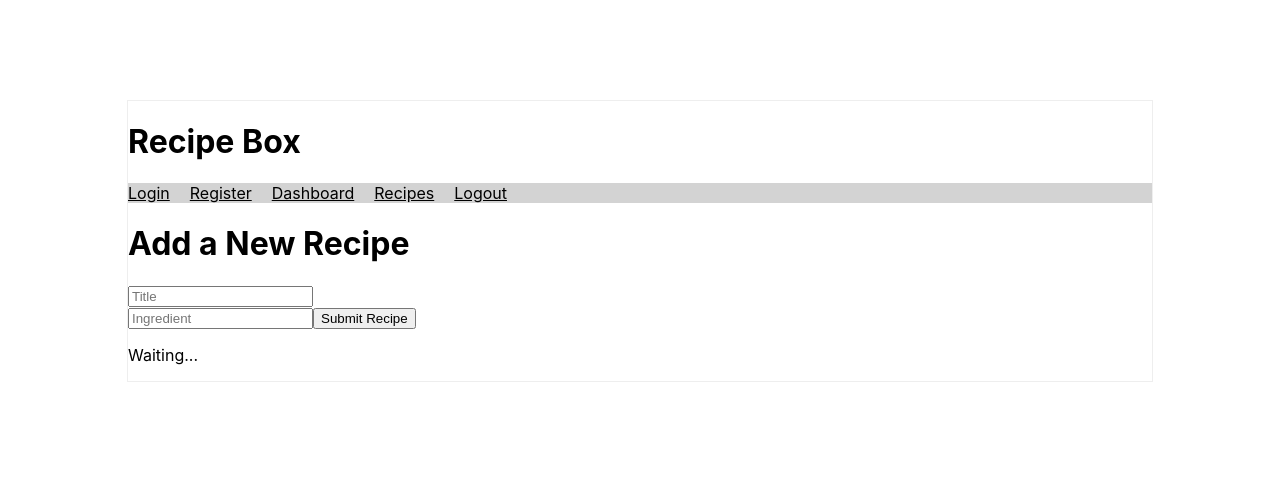
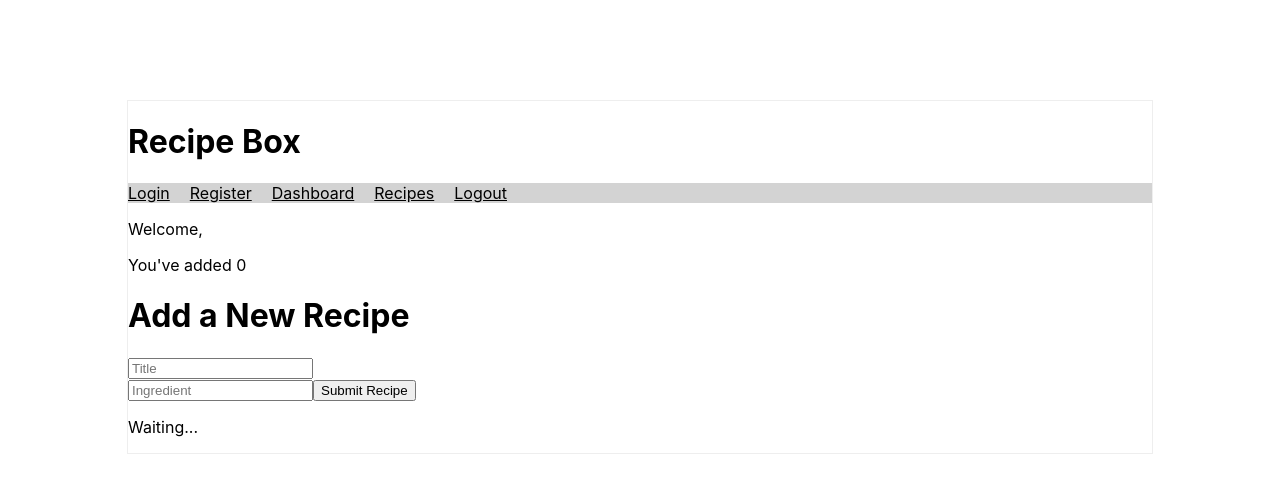
Before and after one commit to DGMarkel/recipe-box-client, a React (Create React App) app: page /dash in a window 1280 px wide. Shown: the top 492 px of the page. Built offline with nearby package versions, Linux system fonts and the light colour scheme.

Commit message:
pass user as prop to dashboard, add simple welcome to dash

```diff
--- a/src/App.js
+++ b/src/App.js
@@ -69,7 +69,7 @@ class App extends Component {
         <Route
           exact path="/dash"
           render = {
-            () => <DashBoard />
+            () => <DashBoard user={this.props.user}/>
           }
         />
       </div>
@@ -89,7 +89,8 @@ const mapDispatchToProps = dispatch => {
 
 const mapStateToProps = state => {
   return {
-    auth: state.user.auth
+    auth: state.user.auth,
+    user: state.user
   }
 }
 
--- a/src/components/Dashboard.jsx
+++ b/src/components/Dashboard.jsx
@@ -4,9 +4,12 @@ import RecipeSearch from './RecipeSearch'
 export default class DashBoard extends Component {
 
   render() {
+    console.log(this.props.user)
     return (
 
       <div>
+        <p>Welcome, {this.props.user.name}</p>
+        <p>You've added {this.props.user.recipes.length}</p>
         <RecipeSearch />
       </div>
     )
```
